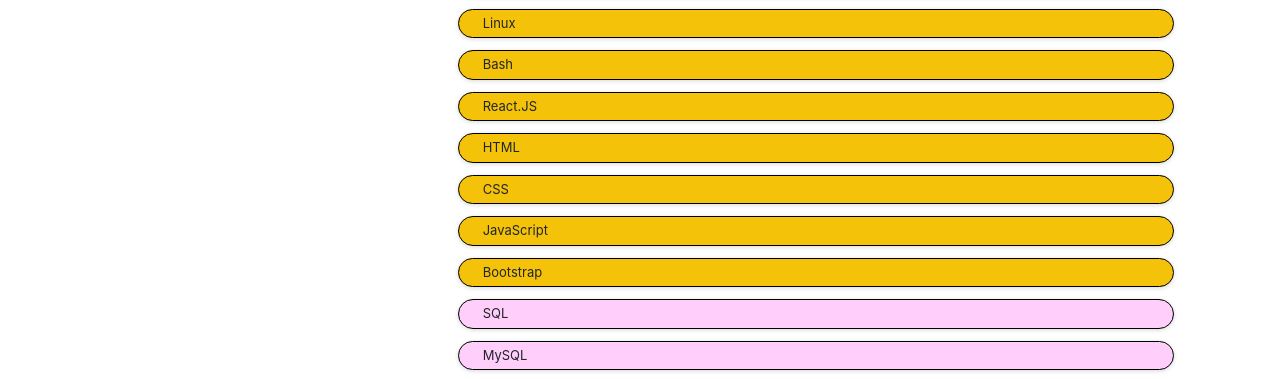
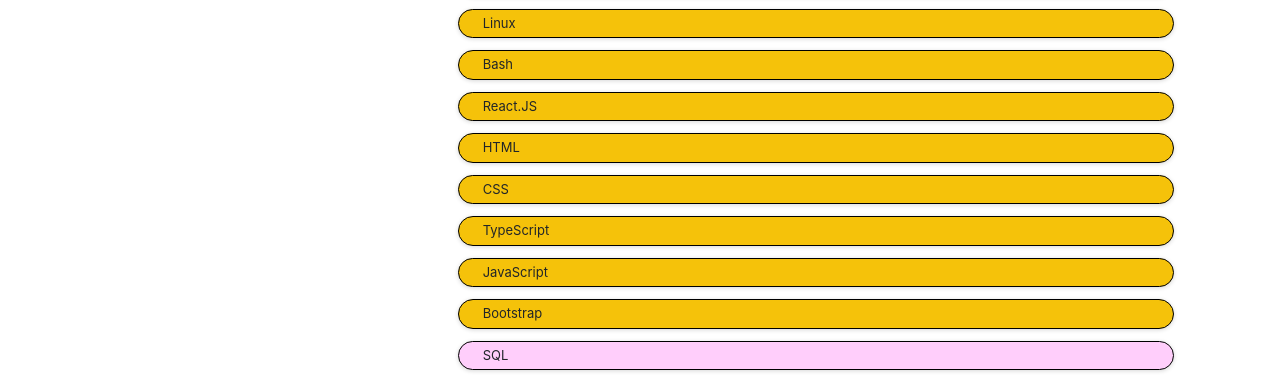
Before and after one commit to YG-YamanGoyal/-, a plain HTML site: page index.html in a window 1280 px wide. Shown: the part 386-765 px from the top of the page. Drawn offline with nearby package versions, Linux system fonts and the light colour scheme; a small style sheet from the web is missing.

Commit message:
added skill TS

```diff
--- a/index.html
+++ b/index.html
@@ -54,6 +54,7 @@
               <p class="skill-box mx-1 px-4 py-1 yellow">React.JS</p>
               <p class="skill-box mx-1 px-4 py-1 yellow">HTML</p>
               <p class="skill-box mx-1 px-4 py-1 yellow">CSS</p>
+              <p class="skill-box mx-1 px-4 py-1 yellow">TypeScript</p>
               <p class="skill-box mx-1 px-4 py-1 yellow">JavaScript</p>
               <p class="skill-box mx-1 px-4 py-1 yellow">Bootstrap</p>
               <p class="skill-box mx-1 px-4 py-1 pale">SQL</p>
```
